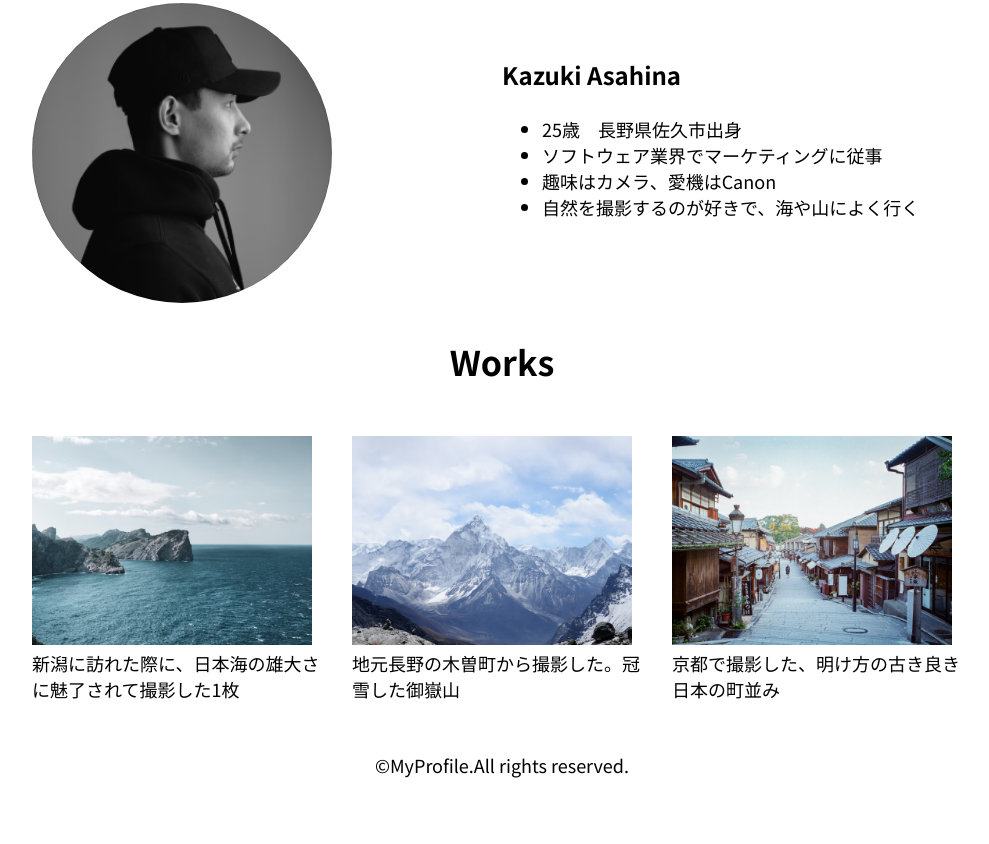
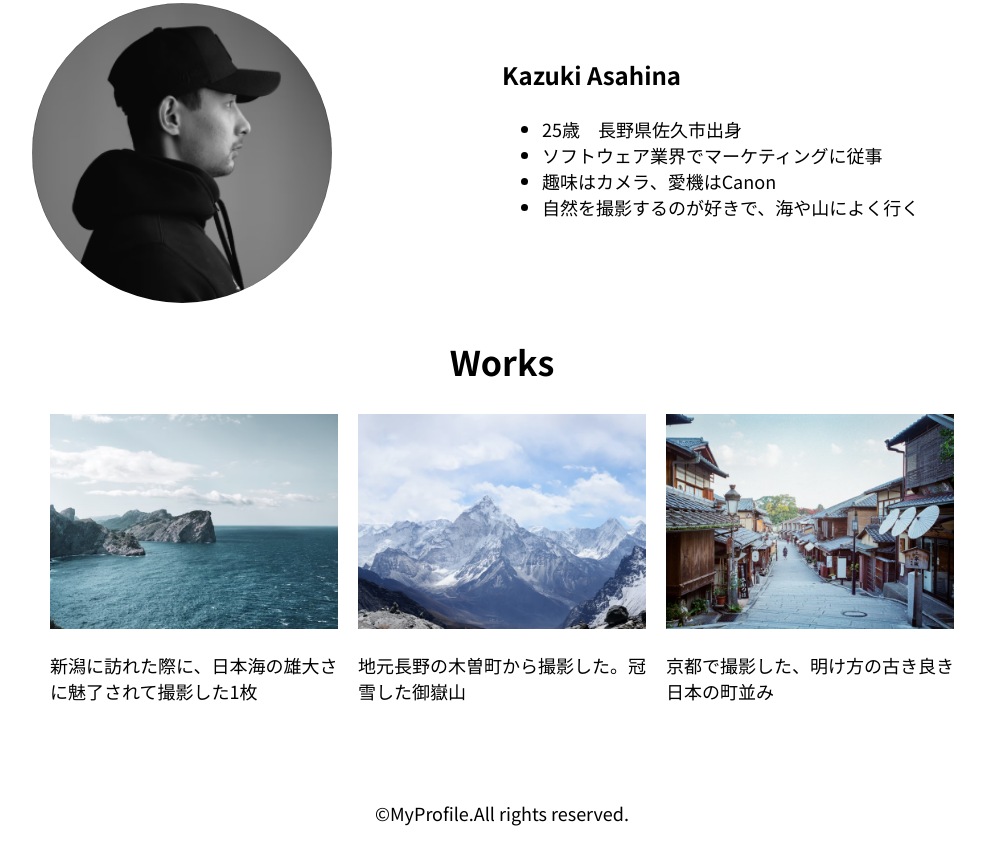
Before and after one commit to aya2827/html-css-practical, a plain HTML site: page kadai_001/index.html in a window 1280 px wide. Shown: the part 797-1641 px from the top of the page, without its empty margins (138-1127 px from the left). Before the commit the page ends 1593 px from the top, so only its background shows below. Drawn offline with Linux system fonts and the light colour scheme.

Commit message:
Add files via upload

```diff
--- a/kadai_001/style.css
+++ b/kadai_001/style.css
@@ -68,19 +68,13 @@ h2 {
 #works {
   display: flex;
   justify-content: center;
-  margin: 50px auto;
+  margin: 0 auto;
   max-width: 960px;
 }
 .works-photo {
-  width: 70%;
-}
-.works-photo img {
-  width: 300px;
-  padding: 0 10px;
-}
-.works-photo p {
-  overflow-wrap: normal;
   margin: 0 10px;
+  padding-bottom: 60px;
+  width: 30%;
 }
 footer p {
   text-align: center;
```
Also changed, not shown: kadai_001/index.html (line endings or trailing spaces).
